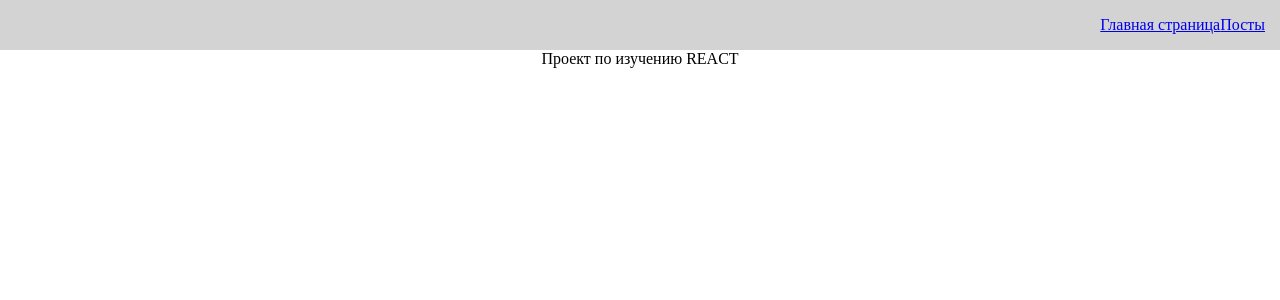
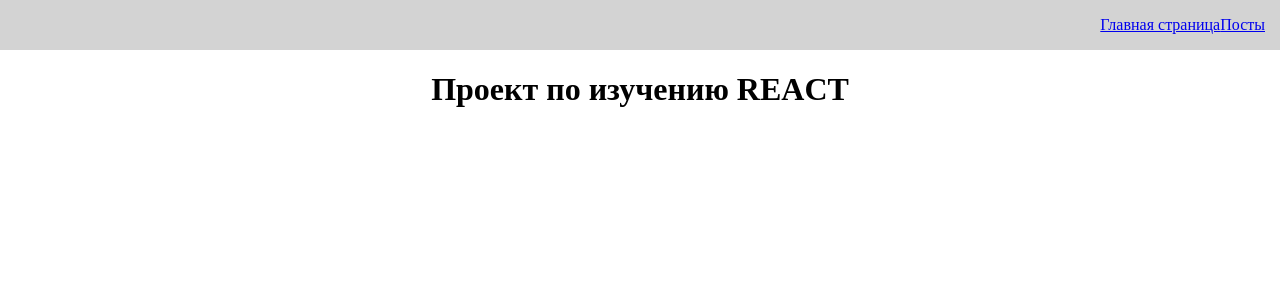
Before and after one commit to fadeyush/react-beginning, a React (Create React App) app: page /about in a window 1280 px wide. Shown: the top 300 px of the page. Built offline with nearby package versions, Linux system fonts and the light colour scheme.

Commit message:
страница с ошибкой

```diff
--- a/src/App.js
+++ b/src/App.js
@@ -5,6 +5,7 @@ import About from './pages/About';
 import "../src/styles/App.css";
 import { BrowserRouter, Route, Routes, Navigate } from 'react-router-dom';
 import Navbar from './components/UI/navbar/Navbar';
+import Error from './pages/Error';
 
 function App() {
 
@@ -14,7 +15,8 @@ function App() {
       <Routes>
         <Route path="/post" element={<Posts />} />
         <Route path="/about" element={<About />} />
-        <Route path="/*" element={<Navigate to="/post" replace />} />
+        <Route path="/error" element={<Error />} />
+        <Route path="/*" element={<Navigate to="/error" replace />} />
       </Routes>
     </BrowserRouter>
 
--- a/src/pages/About.jsx
+++ b/src/pages/About.jsx
@@ -2,9 +2,9 @@ import React from 'react';
 
 const About = () => {
     return (
-        <div>
+        <h1>
             Проект по изучению REACT
-        </div>
+        </h1>
     );
 };
 
--- /dev/null
+++ b/src/pages/Error.jsx
@@ -0,0 +1,11 @@
+import React from 'react';
+
+const Error = () => {
+    return (
+        <h1>
+            Страницы не существует!
+        </h1>
+    );
+};
+
+export default Error;
```
